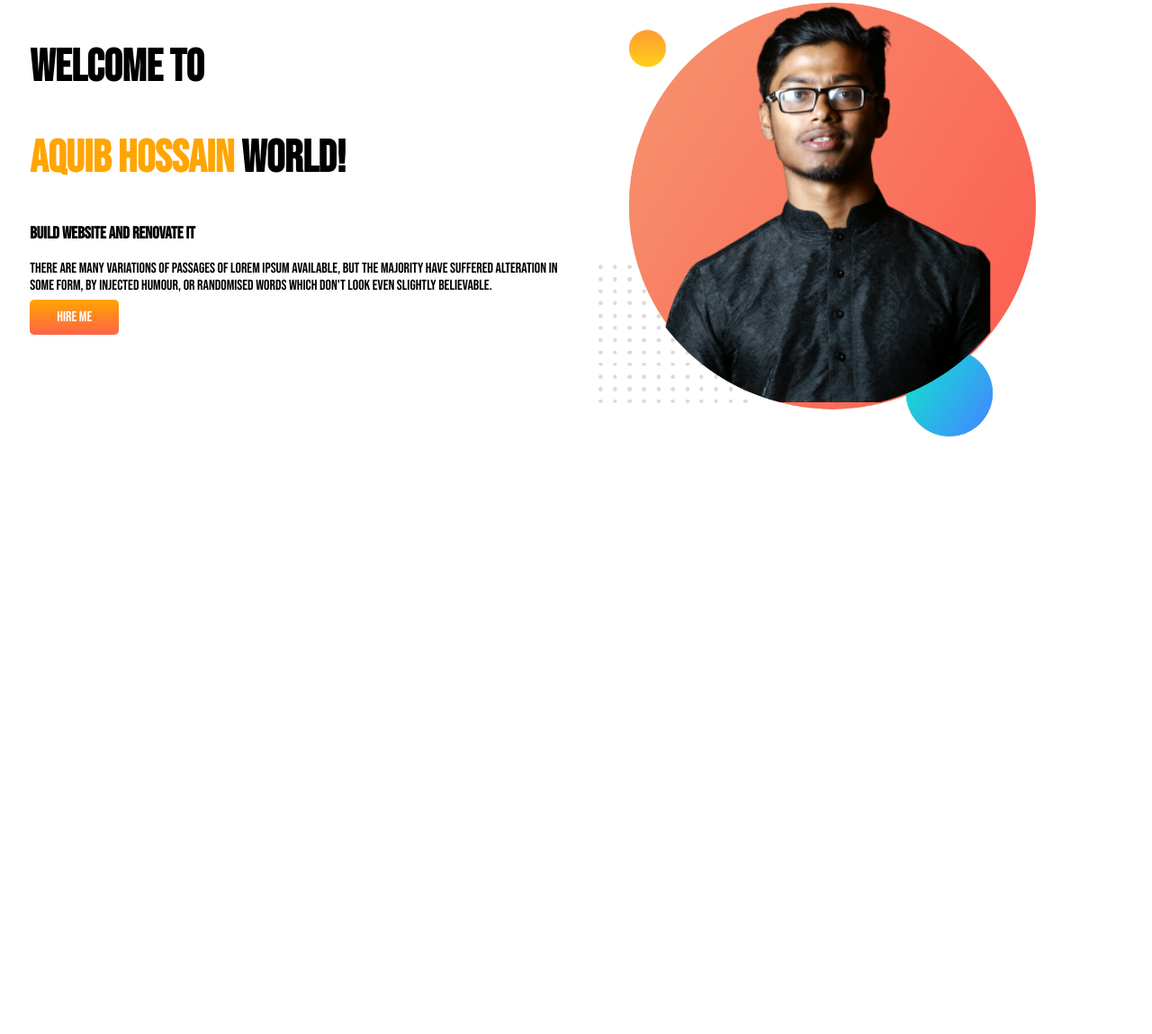
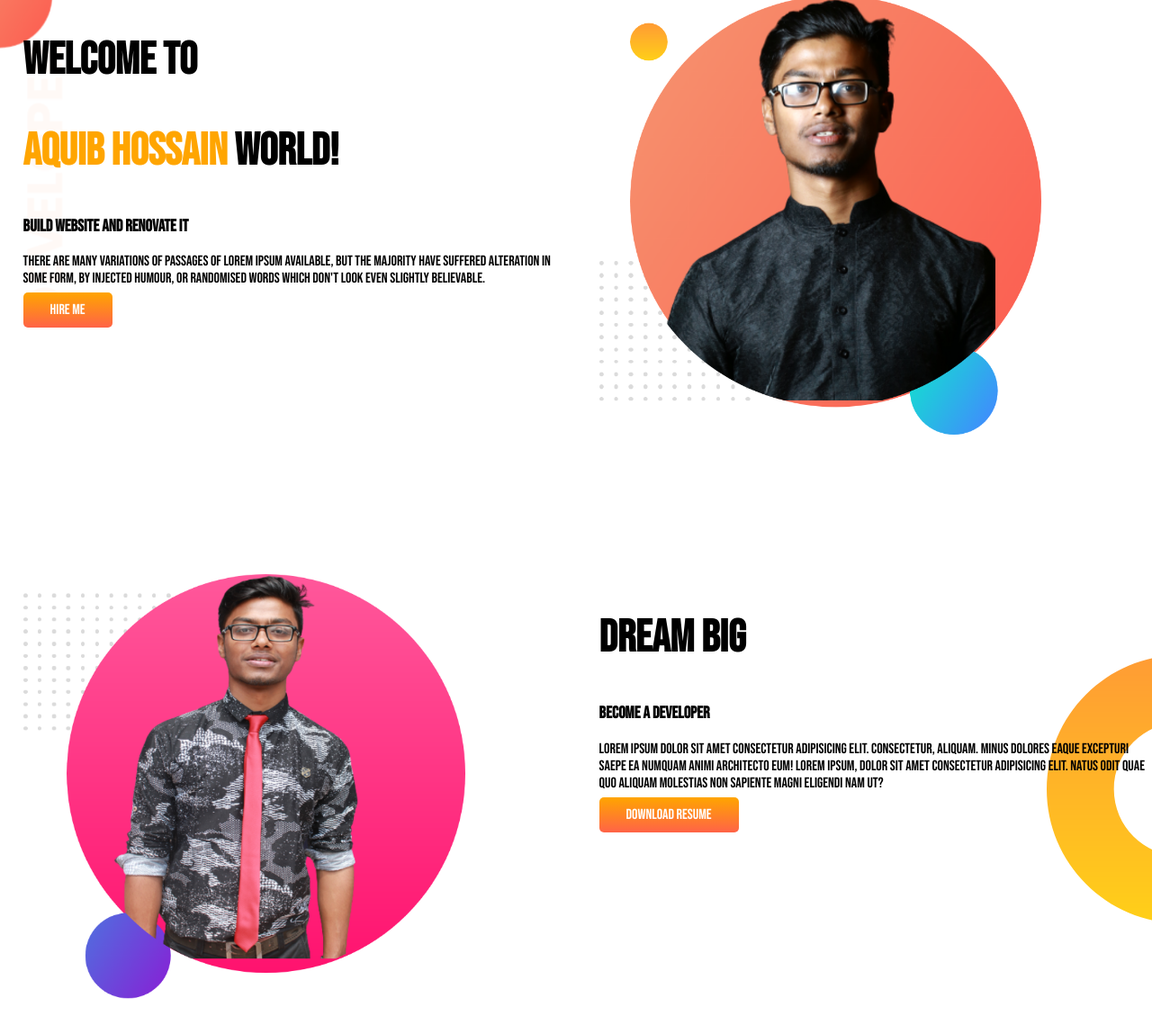
Before and after one commit to aquibHossain/aquib-portfolio, a plain HTML site: page index.html in a window 1280 px wide. Shown: the part 5-1154 px from the top of the page at 90% size. Before the commit the page ends 800 px from the top, so only its background shows below. Drawn offline with Linux system fonts and the light colour scheme.

Commit message:
second section

```diff
--- a/index.html
+++ b/index.html
@@ -11,7 +11,7 @@
 <link href="https://fonts.googleapis.com/css2?family=Bebas+Neue&display=swap" rel="stylesheet">
 </head>
 <body>
-    <section class="section">
+    <section id="top-section">
    <div class="first">
     <h1>Welcome To</h1>
     <h1><span class="orange">Aquib Hossain</span>  World!</h1>
@@ -23,5 +23,17 @@
     <img src="images/aquib-bg.png" alt="aquib">
 </div>
 </section>
+<section id="second-section">
+    <div class="first">
+    <img src="images/aquib-bg2.png" alt="">
+</div>
+<div class="first">
+    <h1>Dream Big</h1>
+    <h3>Become a developer</h3>
+    <p>Lorem ipsum dolor sit amet consectetur adipisicing elit. Consectetur, aliquam. Minus dolores eaque excepturi saepe ea numquam animi architecto eum! Lorem ipsum, dolor sit amet consectetur adipisicing elit. Natus odit quae quo aliquam molestias non sapiente magni eligendi nam ut?
+    </p>
+    <a class="hire-button" href="https://github.com/aquibHossain/aquib-portfolio" target="_blank">Download Resume</a>
+</div>
+</section>
 </body>
 </html>
--- a/style.css
+++ b/style.css
@@ -1,5 +1,7 @@
 body{
     font-family: 'Bebas Neue', cursive;
+    margin: 0px;
+
 }
 h1{
     font-size: 50px;
@@ -8,9 +10,12 @@ h1{
 {
     color: orange;
 }
-section
+#top-section
 {
     display: flex;
+    margin-bottom: 150px;
+    background-image: url(images/top-banner.png);
+    background-repeat: no-repeat;
 }
 .first{
    width: 50%;
@@ -28,3 +33,11 @@ section
      color: white;
 
 }
+#second-section
+{
+    display: flex;
+    margin-bottom: 150px;
+    background-image: url(images/dream-bg.png);
+    background-repeat: no-repeat;
+    background-position: right;
+}
```
